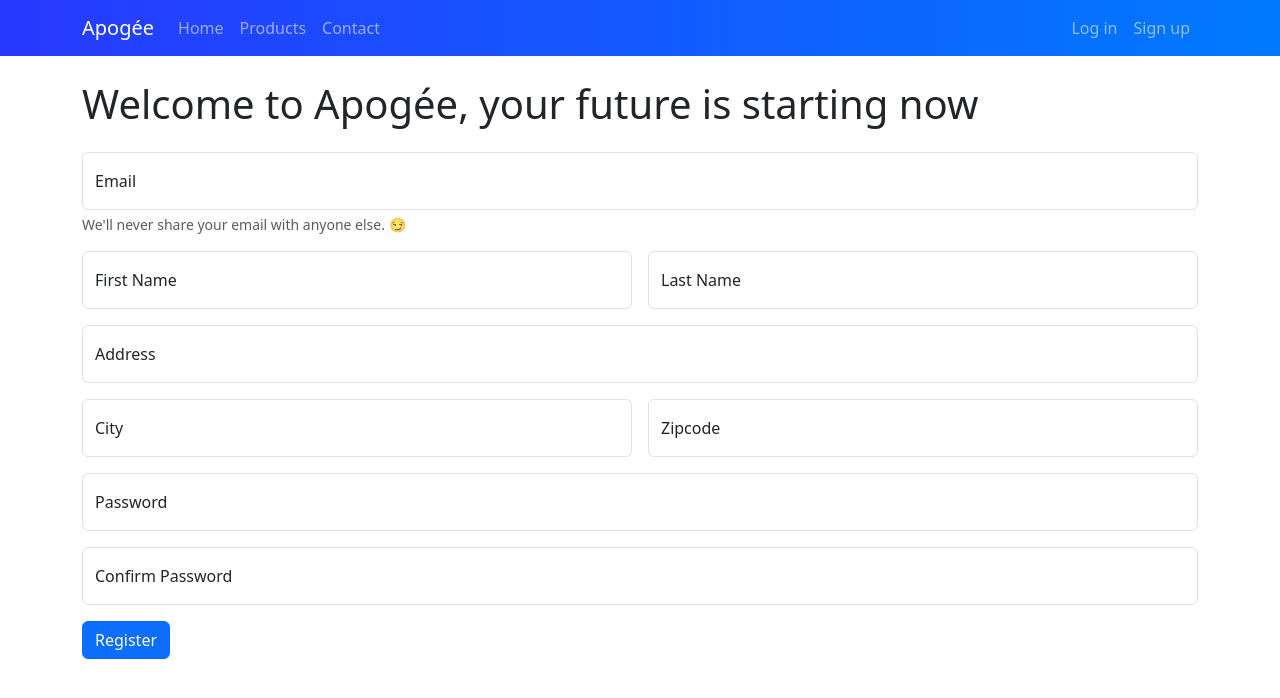
After one commit to ThomasRbn/Apogee, a Symfony app: template templates/security/register.html.twig in a window 1280 px wide. The commit adds this page. Shown: the top 698 px of the page. Run offline with Twig, Linux system fonts and the light colour scheme; the template is opened without the code that fills it, so the values that code supplies are empty; style sheets or scripts are compiled from the project's sources; some libraries are stand-ins or nearby versions.

Commit message:
Add registration form

```diff
--- a/assets/js/components/MainHeader.vue
+++ b/assets/js/components/MainHeader.vue
@@ -20,7 +20,7 @@
           <a href="#" class="nav-link">Log in</a>
         </li>
         <li class="nav-item">
-          <a href="#" class="nav-link">Sign in</a>
+          <a href="/register" class="nav-link">Sign up</a>
         </li>
       </ul>
     </div>
--- a/assets/js/components/product/ProductEdit.vue
+++ b/assets/js/components/product/ProductEdit.vue
@@ -1,13 +1,7 @@
 <script setup lang="ts">
-import ProductForm from './ProductForm.vue';
+import ProductForm from '@js/components/product/ProductForm.vue';
 import {PropType} from "vue";
-
-interface Product {
-  id: number;
-  name: string;
-  description: string;
-  price: number;
-}
+import {Product} from "@js/types/types.ts";
 
 const props = defineProps({
   product: {
@@ -18,6 +12,8 @@ const props = defineProps({
 </script>
 
 <template>
-  <h1>Edit a product</h1>
-  <ProductForm :product="props.product"/>
+  <div class="container mt-4">
+    <h1>Edit a product</h1>
+    <ProductForm :product="props.product" button-text="Update product"/>
+  </div>
 </template>
--- a/assets/js/components/product/ProductForm.vue
+++ b/assets/js/components/product/ProductForm.vue
@@ -4,13 +4,8 @@ import {useVuelidate} from '@vuelidate/core';
 import {maxLength, minLength, minValue, required} from '@vuelidate/validators';
 import axios from "axios";
 import Swal from 'sweetalert2';
+import {Product} from "@js/types/types";
 
-interface Product {
-  id: number;
-  name: string;
-  price: number;
-  description: string;
-}
 
 const props = defineProps({
   product: {
@@ -19,8 +14,7 @@ const props = defineProps({
   },
   buttonText: {
     type: String,
-    required: false,
-    default: 'Create Product',
+    required: true,
   },
 });
 
@@ -52,7 +46,7 @@ const rules = computed(() => {
 
 const v$ = useVuelidate(rules, formData);
 
-const createProduct = async () => {
+const submitProduct = async () => {
   const result = await v$.value.$validate();
   if (!result) {
     return;
@@ -94,7 +88,7 @@ const createProduct = async () => {
     <!--      <p>Description: {{ formData.description }}</p>-->
     <!--    </div>-->
 
-    <form @submit.prevent="createProduct" class="mb-3">
+    <form @submit.prevent="submitProduct" class="mb-3">
       <div class="mb-3">
         <label for="productName" class="form-label">Product Name:</label>
         <input
--- a/assets/js/components/product/ProductIndex.vue
+++ b/assets/js/components/product/ProductIndex.vue
@@ -1,3 +1,33 @@
+<script setup lang="ts">
+import axios from "axios";
+import {onMounted, ref} from "vue";
+import Pagination from "@js/components/misc/Pagination.vue";
+import {Product} from "@js/types/types.ts";
+
+const products = ref<Array<Product>>([]);
+const lastPage = ref<number>(0);
+const currentPage = ref<number>(1);
+
+onMounted(async () => {
+  try {
+    const response = await axios.get("/api/product");
+    products.value = response.data['products'];
+    lastPage.value = Math.ceil(response.data['count'] / 10);
+  } catch (error) {
+    console.error("Error fetching products:", error);
+  }
+});
+
+function onChangePage(limit: number, page: number) {
+  currentPage.value = page;
+  axios.get(`/api/product?limit=${limit}&page=${page}`)
+      .then(response => {
+        products.value = response.data['products'];
+      })
+      .catch(error => console.error("Error fetching products:", error));
+}
+</script>
+
 <template>
   <div class="container">
     <div class="row">
@@ -28,47 +58,9 @@
           </tr>
           </tbody>
         </table>
-        <Pagination :on-change-page="onChangePage" :last-page="lastPage" :current-page="currentPage" :per-page="10"></Pagination>
+        <Pagination :on-change-page="onChangePage" :last-page="lastPage" :current-page="currentPage"
+                    :per-page="10"></Pagination>
       </div>
     </div>
   </div>
 </template>
-
-<script setup lang="ts">
-import axios from "axios";
-import {onMounted, ref} from "vue";
-import Pagination from "../misc/Pagination.vue";
-import {useRouter} from "vue-router";
-
-interface Product {
-  id: number;
-  name: string;
-  description: string;
-  price: number;
-}
-
-const products = ref<Array<Product>>([]);
-const lastPage = ref<number>(0);
-const currentPage = ref<number>(1);
-
-
-onMounted(async () => {
-  try {
-    const response = await axios.get("/api/product");
-    products.value = response.data['products'];
-    lastPage.value = Math.ceil(response.data['count'] / 10);
-  } catch (error) {
-    console.error("Error fetching products:", error);
-  }
-});
-
-function onChangePage(limit: number, page: number) {
-  currentPage.value = page;
-  axios.get(`/api/product?limit=${limit}&page=${page}`)
-      .then(response => {
-        products.value = response.data['products'];
-      })
-      .catch(error => console.error("Error fetching products:", error));
-}
-
-</script>
--- a/assets/js/components/product/ProductNew.vue
+++ b/assets/js/components/product/ProductNew.vue
@@ -1,9 +1,10 @@
 <script setup lang="ts">
-
 import ProductForm from './ProductForm.vue';
 </script>
 
 <template>
-  <h1>Create a product</h1>
-  <ProductForm/>
-</template>>
+  <div class="container mt-4">
+    <h1>Create a product</h1>
+    <ProductForm button-text="Create product"/>
+  </div>
+</template>
--- a/assets/js/components/product/ProductShow.vue
+++ b/assets/js/components/product/ProductShow.vue
@@ -1,20 +1,6 @@
-<template>
-  <div class="d-flex flex-column justify-content-center align-content-center product-details mt-5">
-    <h1>{{ product.name }}</h1>
-    <p>{{ product.description }}</p>
-    <p><strong>Price:</strong> ${{ product.price.toFixed(2) }}</p>
-  </div>
-</template>
-
 <script setup lang="ts">
-import { PropType } from "vue";
-
-interface Product {
-  id: number;
-  name: string;
-  description: string;
-  price: number;
-}
+import {PropType} from "vue";
+import {Product} from "@js/types/types.ts";
 
 defineProps({
   product: {
@@ -23,6 +9,14 @@ defineProps({
   },
 });
 </script>
+
+<template>
+  <div class="d-flex flex-column justify-content-center align-content-center product-details mt-5">
+    <h1>{{ product.name }}</h1>
+    <p>{{ product.description }}</p>
+    <p><strong>Price:</strong> ${{ product.price.toFixed(2) }}</p>
+  </div>
+</template>
 
 <style scoped>
 /* Ajoutez vos styles spécifiques au composant ici */
--- /dev/null
+++ b/assets/js/components/user/UserForm.vue
@@ -0,0 +1,213 @@
+<script setup lang="ts">
+
+import {computed, PropType, ref} from "vue";
+import {email, helpers, maxLength, minLength, required, sameAs} from "@vuelidate/validators";
+import {useVuelidate} from "@vuelidate/core";
+import axios from "axios";
+import {User} from "@js/types/types.ts";
+
+const props = defineProps({
+  user: {
+    type: Object as PropType<User>,
+    required: false,
+  },
+  buttonText: {
+    type: String,
+    required: true,
+  },
+});
+
+const confirmPlainPassword = ref<string>(null);
+const formErrors = computed(() => ({
+  email: !!v$.value.email.$error,
+  firstName: !!v$.value.firstName.$error,
+  lastName: !!v$.value.lastName.$error,
+  address: !!v$.value.address.$error,
+  city: !!v$.value.city.$error,
+  zipcode: !!v$.value.zipcode.$error,
+  plainPassword: !!v$.value.plainPassword.$error,
+}));
+
+const formOK = computed(() => ({
+  email: !v$.value.email.$invalid,
+  firstName: !v$.value.firstName.$invalid,
+  lastName: !v$.value.lastName.$invalid,
+  address: !v$.value.address.$invalid,
+  city: !v$.value.city.$invalid,
+  zipcode: !v$.value.zipcode.$invalid,
+  plainPassword: !v$.value.plainPassword.$invalid,
+}));
+
+const rules = computed(() => {
+  return {
+    email: {
+      required: helpers.withMessage('Email is required', required),
+      email: helpers.withMessage('Email must be valid', email),
+    },
+    firstName: {
+      required: helpers.withMessage('First name is required', required),
+      maxLength: helpers.withMessage('First name must be less than 50 characters', maxLength(50))
+    },
+    lastName: {
+      required: helpers.withMessage('Last name is required', required),
+      maxLength: helpers.withMessage('Last name must be less than 50 characters', maxLength(50))
+    },
+    address: {
+      required: helpers.withMessage('Address is required', required),
+      maxLength: helpers.withMessage('Address must be less than 255 characters', maxLength(255))
+    },
+    city: {
+      required: helpers.withMessage('City is required', required),
+      maxLength: helpers.withMessage('City must be less than 255 characters', maxLength(255))
+    },
+    zipcode: {
+      required: helpers.withMessage('Zipcode is required', required),
+      maxLength: helpers.withMessage('Zipcode must be less than 10 characters', maxLength(10)),
+    },
+    plainPassword: {
+      required: helpers.withMessage('Password is required', required),
+      minLength: helpers.withMessage('Password must be at least 6 characters', minLength(6)),
+      maxLength: helpers.withMessage('Password must be less than 255 characters', maxLength(255)),
+      sameAs: helpers.withMessage('Password and password confirmation do not match', sameAs(confirmPlainPassword)),
+    },
+  };
+});
+
+const formData = ref<User>({
+  id: props.user ? props.user.id : null,
+  email: props.user ? props.user.email : null,
+  firstName: props.user ? props.user.firstName : null,
+  lastName: props.user ? props.user.lastName : null,
+  address: props.user ? props.user.address : null,
+  city: props.user ? props.user.city : null,
+  zipcode: props.user ? props.user.zipcode : null,
+  plainPassword: null,
+});
+
+const v$ = useVuelidate(rules, formData);
+
+const submitUser = async () => {
+  const result = await v$.value.$validate();
+  if (!result) {
+    return;
+  }
+
+  axios.post('/api/users', formData.value)
+    .then((response) => {
+      console.log(response);
+    })
+    .catch((error) => {
+      console.log(error);
+    });
+};
+</script>
+
+<template>
+  <form @submit.prevent="submitUser" class="mb-3">
+
+    <!-- Email Input -->
+    <div class="mb-3">
+      <div class="form-floating">
+        <input v-model="v$.email.$model" :class="{'border-danger' : formErrors.email, 'border-success' : formOK.email}"
+               type="text" class="form-control"
+               id="email" aria-describedby="emailHelp"
+               placeholder="Email">
+        <label for="email">Email</label>
+      </div>
+      <div id="emailHelp" class="form-text">We'll never share your email with anyone else. 😏</div>
+      <span v-for="error in v$.email.$errors" :key="error.$uid" class="text-danger  ">{{ error.$message }}</span>
+    </div>
+
+    <!-- First Name and Last Name Inputs -->
+    <div class="d-flex flex-row gap-3 mb-3">
+      <div class="flex-grow-1">
+        <div class="form-floating">
+          <input v-model="formData.firstName"
+                 :class="{'border-danger' : formErrors.firstName, 'border-success' : formOK.firstName}" type="text"
+                 class="form-control" id="firstName" placeholder="First Name">
+          <label for="firstName">First Name</label>
+        </div>
+        <span v-for="error in v$.firstName.$errors" :key="error.$uid" class="text-danger  ">{{
+            error.$message
+          }}</span>
+      </div>
+      <div class="flex-grow-1">
+        <div class="form-floating">
+          <input v-model="formData.lastName"
+                 :class="{'border-danger' : formErrors.lastName, 'border-success' : formOK.lastName}" type="text"
+                 class="form-control" id="lastName" placeholder="Last Name">
+          <label for="lastName">Last Name</label>
+        </div>
+        <span v-for="error in v$.lastName.$errors" :key="error.$uid" class="text-danger ">{{
+            error.$message
+          }}</span>
+      </div>
+    </div>
+
+    <!-- Address Input -->
+    <div class="mb-3">
+      <div class="form-floating">
+        <input v-model="formData.address"
+               :class="{'border-danger' : formErrors.address, 'border-success' : formOK.address}" type="text"
+               class="form-control" id="address" placeholder="Address">
+        <label for="address">Address</label>
+      </div>
+      <span v-for="error in v$.address.$errors" :key="error.$uid" class="text-danger  ">{{ error.$message }}</span>
+    </div>
+
+    <!-- City and Zipcode Inputs -->
+    <div class="d-flex flex-row gap-3 mb-3">
+      <div class="flex-grow-1">
+        <div class="form-floating">
+          <input v-model="formData.city" :class="{'border-danger' : formErrors.city, 'border-success' : formOK.city}"
+                 type="text" class="form-control"
+                 id="city" placeholder="City">
+          <label for="city">City</label>
+        </div>
+        <span v-for="error in v$.city.$errors" :key="error.$uid" class="text-danger ">{{ error.$message }}</span>
+      </div>
+      <div class="flex-grow-1">
+        <div class="form-floating">
+          <input v-model="formData.zipcode"
+                 :class="{'border-danger' : formErrors.zipcode, 'border-success' : formOK.zipcode}" type="text"
+                 class="form-control" id="zipcode" placeholder="Zipcode">
+          <label for="zipcode">Zipcode</label>
+        </div>
+        <span v-for="error in v$.zipcode.$errors" :key="error.$uid" class="text-danger ">{{ error.$message }}</span>
+      </div>
+    </div>
+
+    <!-- Password Inputs with Floating Labels -->
+    <div class="mb-3">
+      <div class="form-floating">
+        <input v-model="formData.plainPassword"
+               :class="{'border-danger' : formErrors.plainPassword, 'border-success' : formOK.plainPassword }"
+               type="password"
+               class="form-control" id="password"
+               placeholder="Password">
+        <label for="password">Password</label>
+      </div>
+      <span v-for="error in v$.plainPassword.$errors" :key="error.$uid" class="text-danger">{{
+          error.$message
+        }}<br></span>
+    </div>
+
+    <div class="mb-3">
+      <div class="form-floating">
+        <input v-model="confirmPlainPassword"
+               :class="{'border-danger' : formErrors.plainPassword, 'border-success' : formOK.plainPassword}"
+               type="password"
+               class="form-control" id="passwordConfirmation"
+               placeholder="Confirm Password">
+        <label for="passwordConfirmation">Confirm Password</label>
+      </div>
+    </div>
+
+    <!-- Submit Button -->
+    <button type="submit" class="btn btn-primary">{{ props.buttonText }}</button>
+  </form>
+</template>
+
+<style scoped>
+/* Add any additional styling if needed */
+</style>
--- /dev/null
+++ b/assets/js/components/user/UserRegister.vue
@@ -0,0 +1,10 @@
+<template>
+  <div class="container mt-4">
+    <h1 class="mb-4">Welcome to Apogée, your future is starting now</h1>
+    <UserForm :button-text="String('Register')"/>
+  </div>
+</template>
+
+<script setup lang="ts">
+import UserForm from "./UserForm.vue";
+</script>
--- a/package.json
+++ b/package.json
@@ -32,7 +32,6 @@
         "@vuelidate/validators": "^2.0.4",
         "axios": "^1.6.2",
         "sweetalert2": "^11.10.1",
-        "ts-loader": "^9.5.1",
-        "vue-router": "4"
+        "ts-loader": "^9.5.1"
     }
 }
--- a/src/Controller/API/APIProductController.php
+++ b/src/Controller/API/APIProductController.php
@@ -15,7 +15,7 @@ use Symfony\Component\Validator\Validator\ValidatorInterface;
 class APIProductController extends AbstractController
 {
     #[Route('/api/product', name: 'apiProductGET', methods: ['GET'])]
-    public function getProducts(
+    public function get(
         ProductRepository $productRepository,
         Request           $request
     ): Response
@@ -39,7 +39,7 @@ class APIProductController extends AbstractController
     }
 
     #[Route('/api/product', name: 'apiProductPOST', methods: ['POST'])]
-    public function createProduct(
+    public function post(
         Request                $request,
         ProductRepository      $productRepository,
         EntityManagerInterface $entityManager,
--- a/templates/product/edit.html.twig
+++ b/templates/product/edit.html.twig
@@ -5,7 +5,5 @@
 {% endblock %}
 
 {% block body %}
-    <div class="container mt-4">
-        <product-edit :product="{{ product|serialize }}"></product-edit>
-    </div>
+    <product-edit :product="{{ product|serialize }}"></product-edit>
 {% endblock %}
--- a/templates/product/new.html.twig
+++ b/templates/product/new.html.twig
@@ -5,7 +5,5 @@
 {% endblock %}
 
 {% block body %}
-    <div class="container mt-4">
-        <product-new></product-new>
-    </div>
+    <product-new></product-new>
 {% endblock %}
--- /dev/null
+++ b/templates/security/register.html.twig
@@ -0,0 +1,9 @@
+{% extends 'base.html.twig' %}
+
+{% block body %}
+    <user-register></user-register>
+{% endblock %}
+
+{% block title %}
+
+{% endblock %}
```
Also changed, not shown: assets/app.js (+11 -12 lines), assets/js/types/types.ts (added, +17 -0 lines), src/Controller/API/APIUserController.php (added, +18 -0 lines), src/Controller/SecurityController.php (added, +16 -0 lines), src/Entity/User.php (+13 -0 lines), 1 other file.
